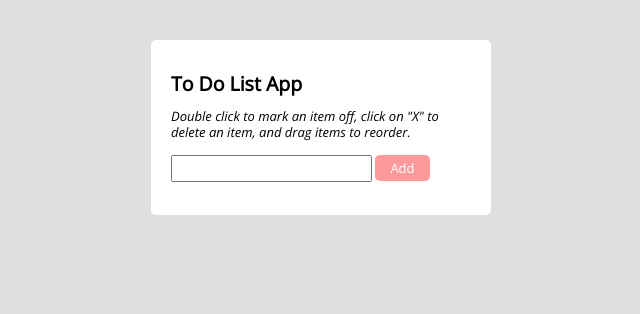
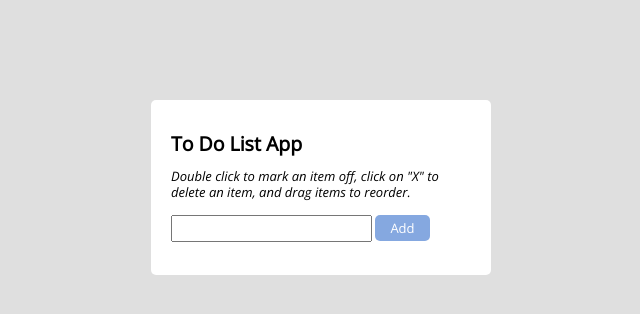
Before and after one commit to schen888/to-do-list-app, a plain HTML site: page index.html in a window 1280 px wide. Shown: the whole page, without its empty margins (319-959 px from the left). Drawn offline with nearby package versions, Linux system fonts and the light colour scheme.

Commit message:
Update style.css

```diff
--- a/css/style.css
+++ b/css/style.css
@@ -9,7 +9,7 @@ background: #dfdfdf;
 padding: 20px;
 width: 300px;
 margin: 0 auto;
-margin-top: 40px;
+margin-top: 100px;
 background: white;
 border-radius: 5px;}
 
@@ -23,7 +23,7 @@ padding: 4px 15px 4px 5px;
 
 #button{
 display: inline-block;
-background-color:#fc999b;
+background-color:#85a8e0;
 color:#ffffff;
 border-radius: 5px;
 text-align:center;
```
